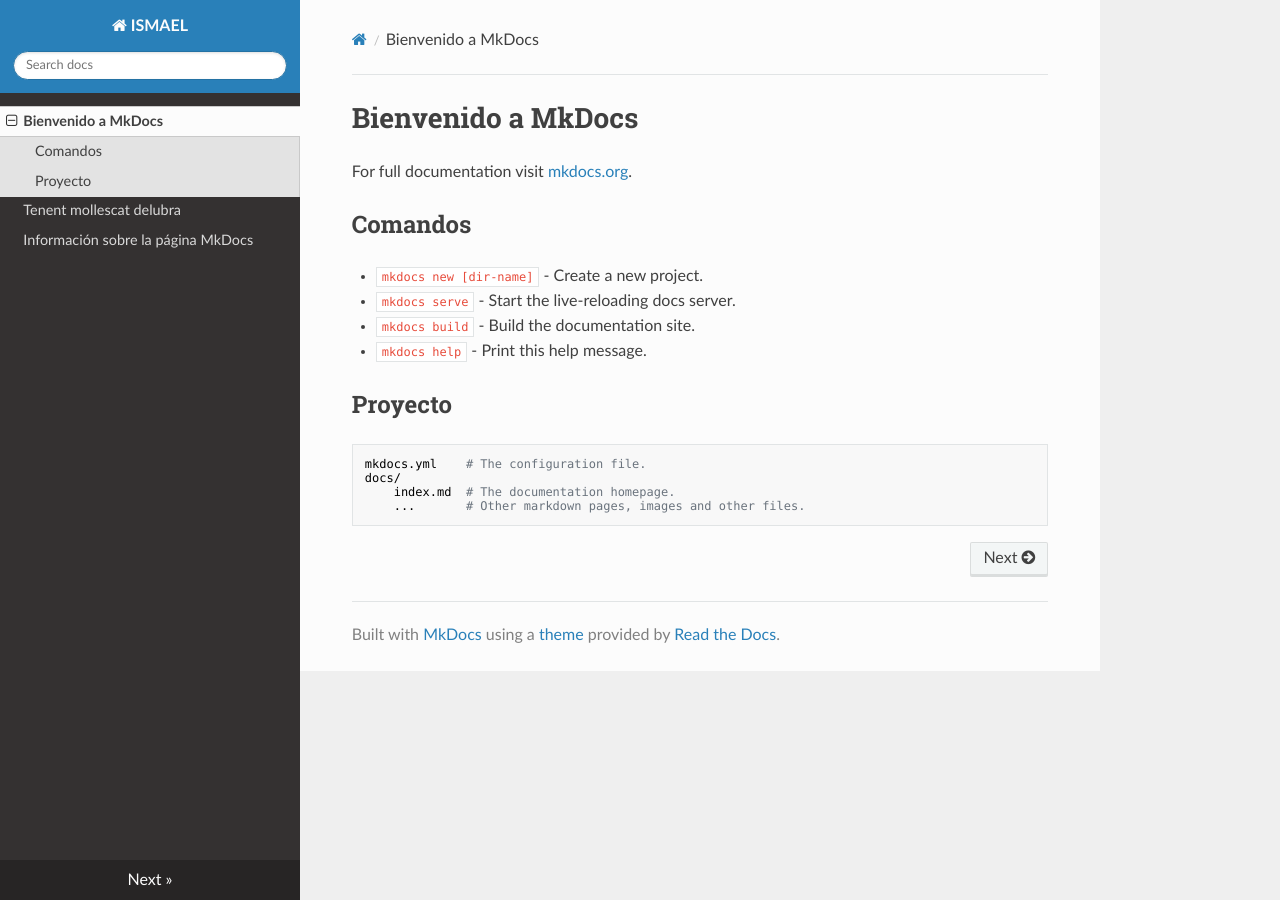
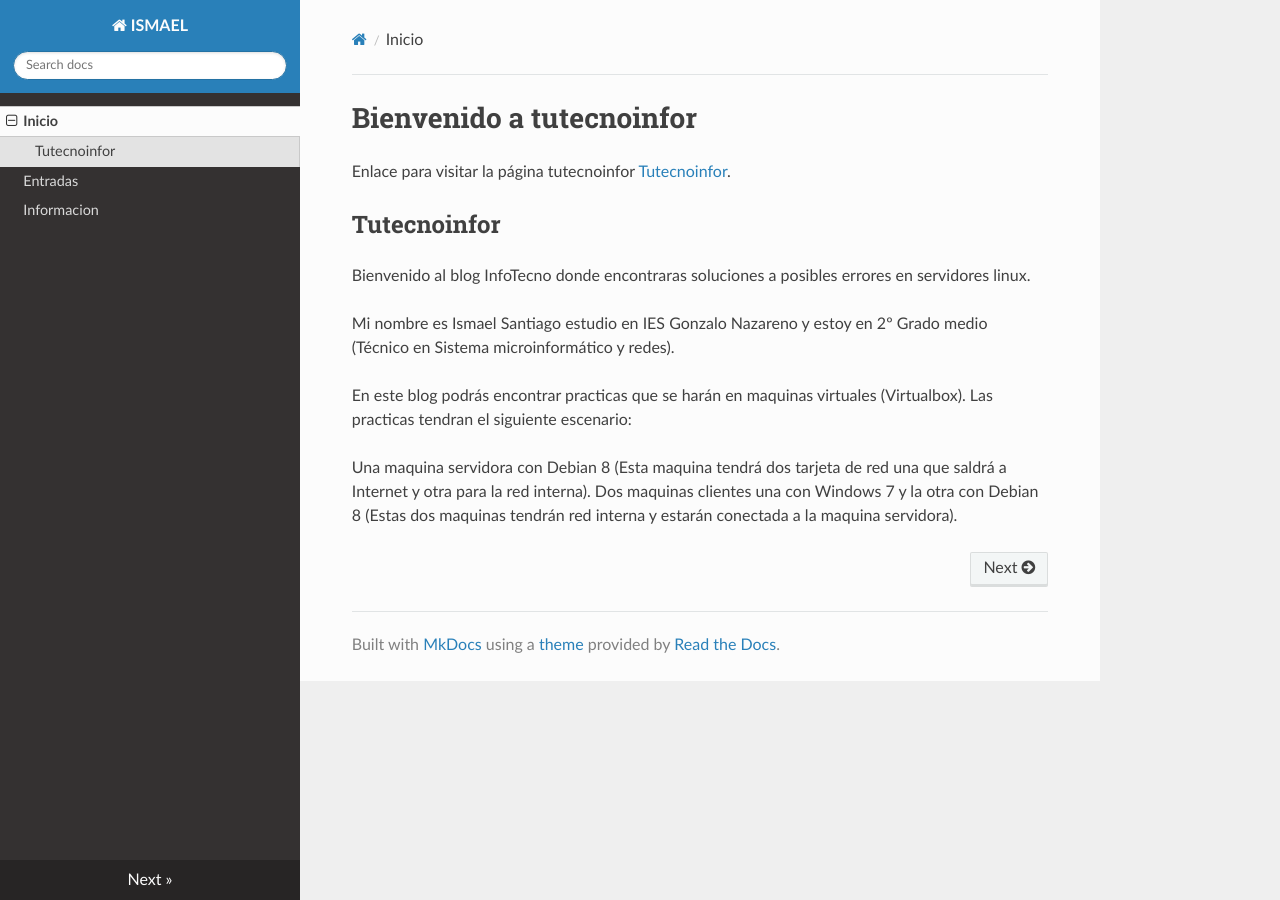
Before and after one commit to ismaelse95/mkdocsdesarrollo, an MkDocs documentation site: the page built from docs/index.md, in a window 1280 px wide. Built offline with MkDocs 1.6.1, drawn with Linux system fonts in a browser that asks for light colours; nearby versions of some CDN libraries.

Commit message:
ficheros editados

```diff
--- a/docs/index.md
+++ b/docs/index.md
@@ -1,17 +1,14 @@
-# Bienvenido a MkDocs
+# Bienvenido a tutecnoinfor
 
-For full documentation visit [mkdocs.org](https://mkdocs.org).
+Enlace para visitar la página tutecnoinfor [Tutecnoinfor](https://tutecnoinfor.wordpress.com).
 
-## Comandos
+## Tutecnoinfor
 
-* `mkdocs new [dir-name]` - Create a new project.
-* `mkdocs serve` - Start the live-reloading docs server.
-* `mkdocs build` - Build the documentation site.
-* `mkdocs help` - Print this help message.
+Bienvenido al blog InfoTecno donde encontraras soluciones a posibles errores en servidores linux.
 
-## Proyecto
+Mi nombre es Ismael Santiago estudio en IES Gonzalo Nazareno y estoy en 2º Grado medio (Técnico en Sistema microinformático y redes).
 
-    mkdocs.yml    # The configuration file.
-    docs/
-        index.md  # The documentation homepage.
-        ...       # Other markdown pages, images and other files.
+En este blog podrás encontrar practicas que se harán en maquinas virtuales (Virtualbox). Las practicas tendran el siguiente escenario:
+
+Una maquina servidora con Debian 8 (Esta maquina tendrá dos tarjeta de red una que saldrá a Internet y otra para la red interna).
+Dos maquinas clientes una con Windows 7 y la otra con Debian 8 (Estas dos maquinas tendrán red interna y estarán conectada a la maquina servidora).
--- a/docs/informacion.md
+++ b/docs/informacion.md
@@ -1 +1 @@
-# Información sobre la página MkDocs
+# Información sobre la página Tutecnoinfor
--- a/mkdocs.yml
+++ b/mkdocs.yml
@@ -1,3 +1,8 @@
 site_name: ISMAEL
 
+nav:
+  - Inicio: 'index.md'
+  - Entradas: 'entradas.md'
+  - Informacion: 'informacion.md'
+
 theme: readthedocs
```
